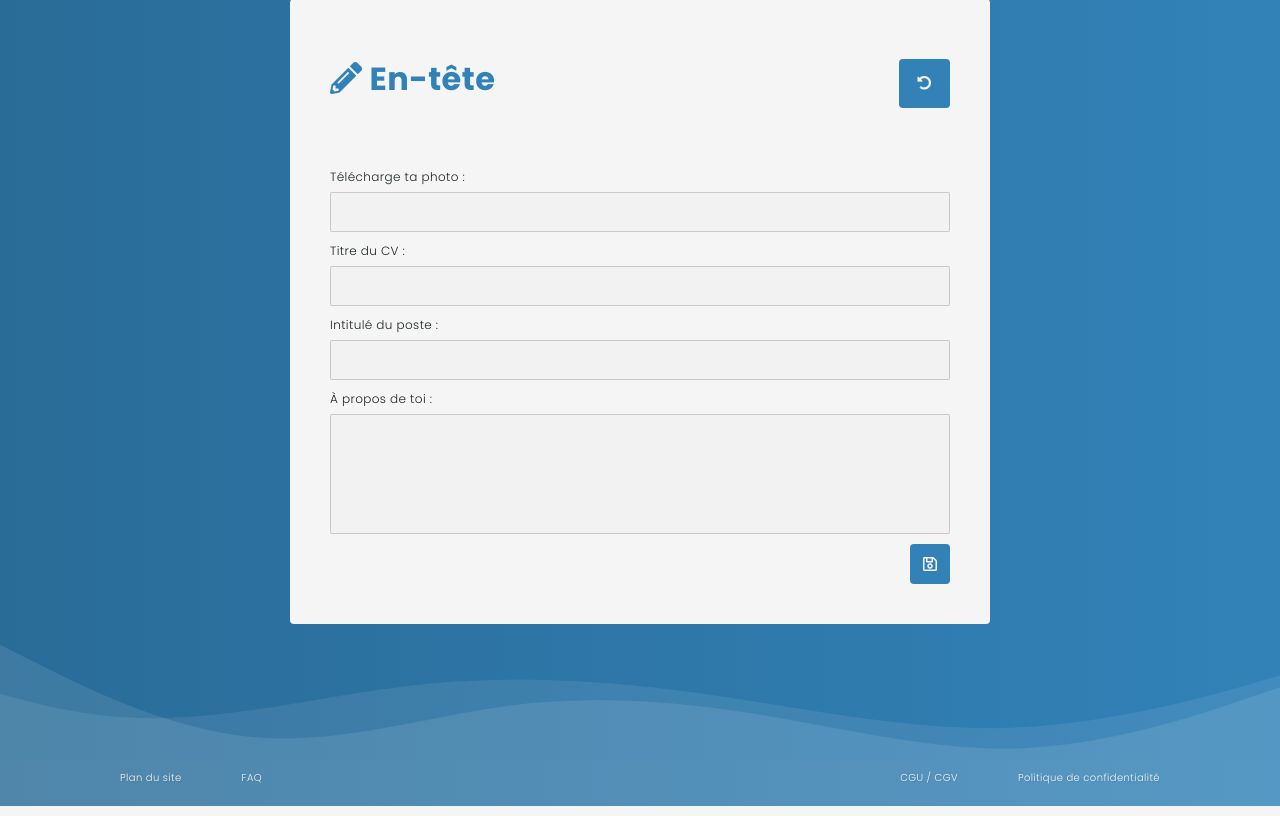
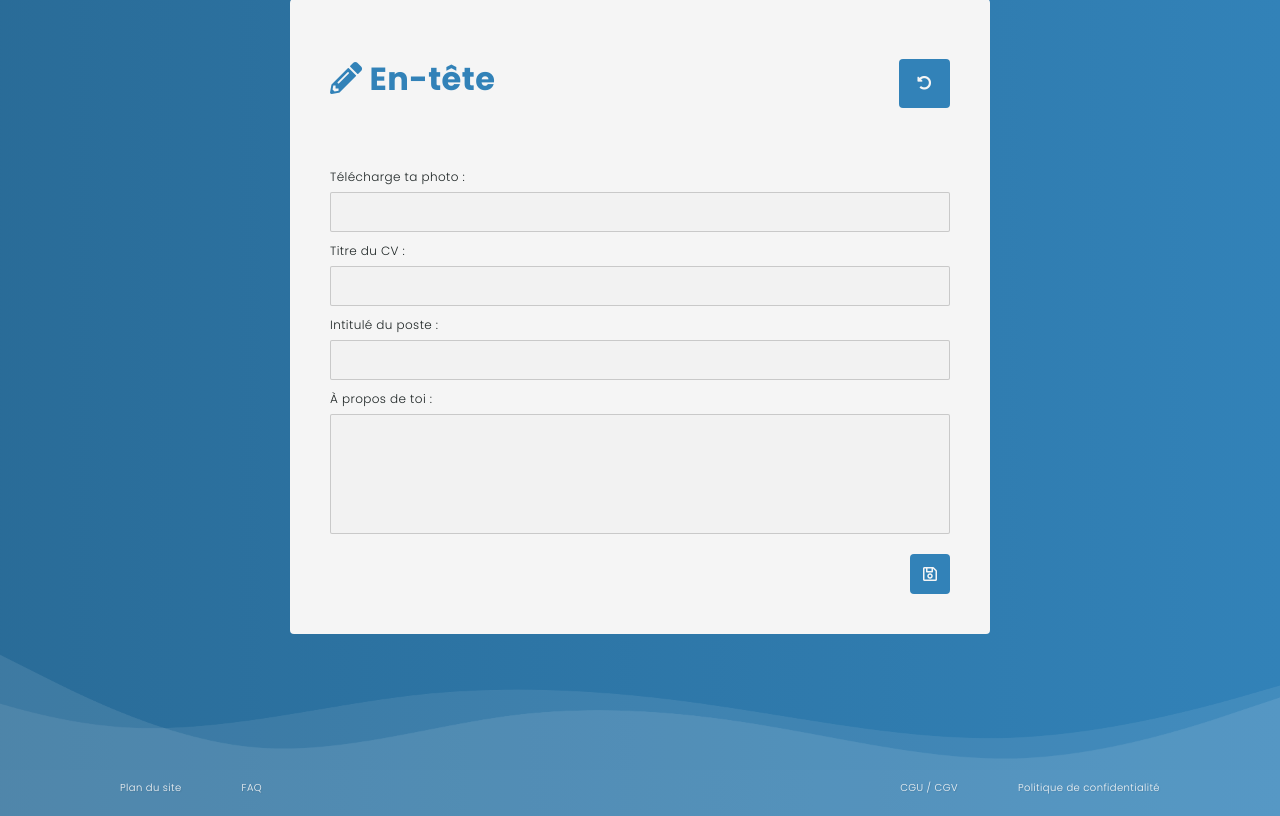
Before and after one commit to art2mkl/archive_jummmp, a PHP site: template templates/cv/edit.html.twig in a window 1280 px wide. Shown: the part 71-887 px from the top of the page. Run offline with PHP 8.4, Linux system fonts and the light colour scheme; the template is opened without the code that fills it, so the values that code supplies are empty; form fields are guessed from the names that the template uses; some libraries are stand-ins or nearby versions.

Commit message:
test-done

```diff
--- a/templates/cv/_form.html.twig
+++ b/templates/cv/_form.html.twig
@@ -23,7 +23,7 @@
 	</div>
 
 	<div class="edit-add-button">
-		<button title="Sauvegarder le CV" class="btn-edit-form"><i class="far fa-save"></i></button>
+		<button title="Sauvegarder le CV" class="btn-edit-form btn-save"><i class="far fa-save"></i></button>
 	</div>
 
 </div>
```
Also changed, not shown: public/assets/images/cv/chloeobrian-6079635d1027c785067554.jpeg (added), public/assets/images/cv/chloeobrian2-60796cb287dff167489443.jpeg (added).
